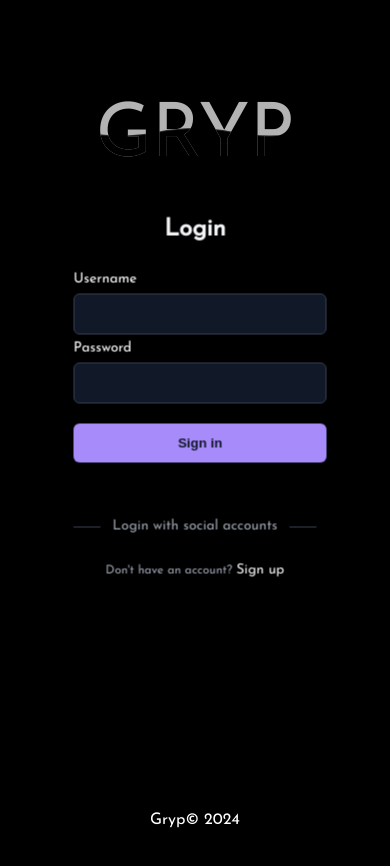
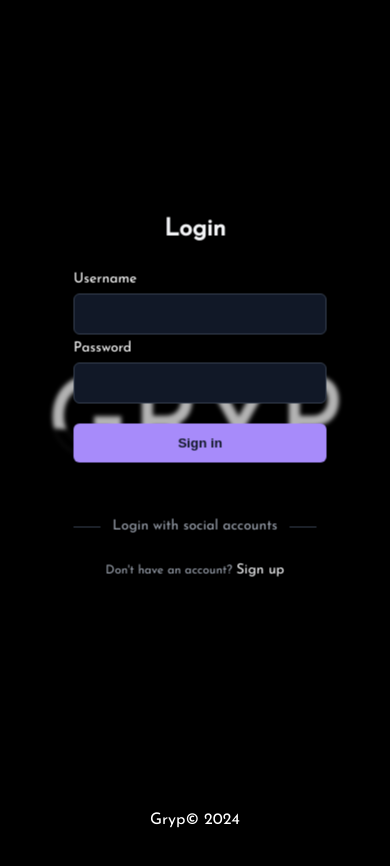
Before and after one commit to Dextron04/gr-yp, a Next.js app: page / in a window 390 px wide. Shown: the top 866 px of the page. Before the commit the page ends 844 px from the top, so only its background shows below. Built offline with nearby package versions, Linux system fonts and the light colour scheme.

Commit message:
-bug fixes

```diff
--- a/components/logo.js
+++ b/components/logo.js
@@ -1,8 +1,10 @@
 import React from 'react';
+import styles from '../styles/logo.module.css'
 
 const Logo = () => {
     return (
-        <svg viewBox="0 0 100 40" width="8000" height="200">
+        <div className={styles.logo}>
+            <svg viewBox="0 0 100 40" width="1000" height="800" >
                 <defs>
                     <linearGradient id="gradient">
                         <stop color="#000" />
@@ -20,9 +22,10 @@ const Logo = () => {
                         </path>
                     </pattern>
                 </defs>
-            <text textAnchor="middle" x="50" y="15" fontSize="20" fill="white" fillOpacity="0.7">GRYP</text>
-            <text textAnchor="middle" x="50" y="15" fontSize="20" fill="url(#wave)" fillOpacity="1">GRYP</text>
+                <text textAnchor="middle" x="50" y="15" fontSize="30" fill="white" fillOpacity="0.7">GRYP</text>
+                <text textAnchor="middle" x="50" y="15" fontSize="30" fill="url(#wave)" fillOpacity="1">GRYP</text>
             </svg>
+        </div>
     );
 };
 
--- a/styles/login.module.css
+++ b/styles/login.module.css
@@ -70,7 +70,7 @@
 }
 
 .sign {
-    display: block;
+    display: flex;
     width: 24em;
     background-color: rgba(167, 139, 250, 1);
     padding: 0.75rem;
@@ -79,6 +79,7 @@
     border: none;
     border-radius: 0.375rem;
     font-weight: 600;
+    justify-content: center;
 }
 
 .sign:hover {
--- /dev/null
+++ b/styles/logo.module.css
@@ -0,0 +1,10 @@
+@media (max-width: 767px) {
+    .logo {
+        width: 100%;
+        height: 100%;
+        margin: 0 auto;
+        display: flex;
+        justify-content: center;
+        align-items: center;
+    }
+}
```
Lines whose indentation alone changed are shown as unchanged.
